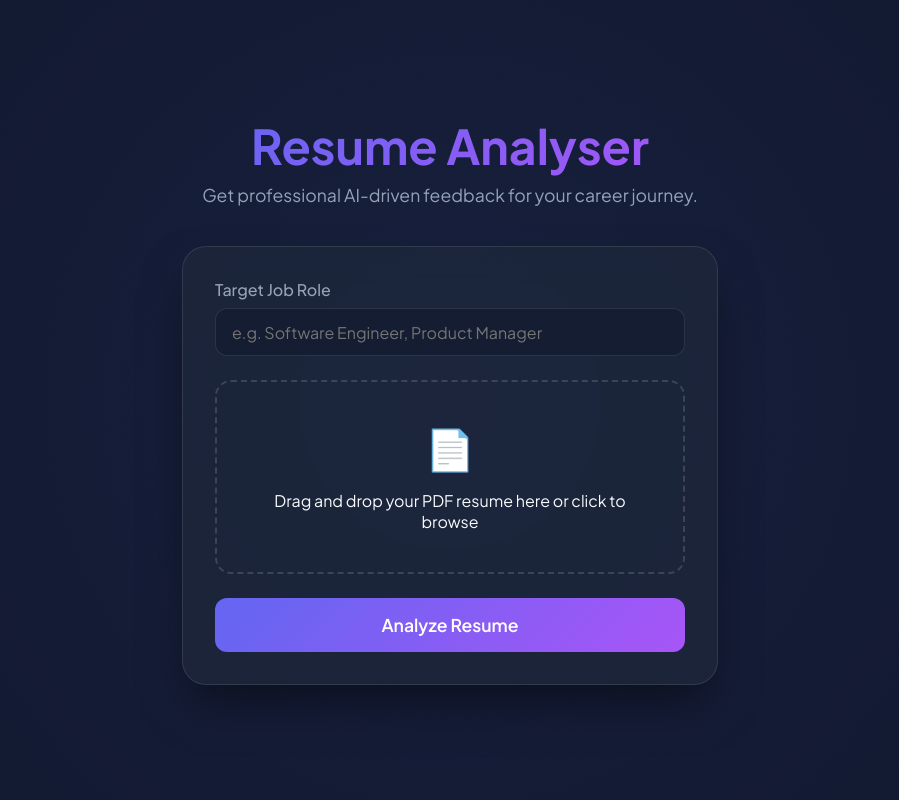
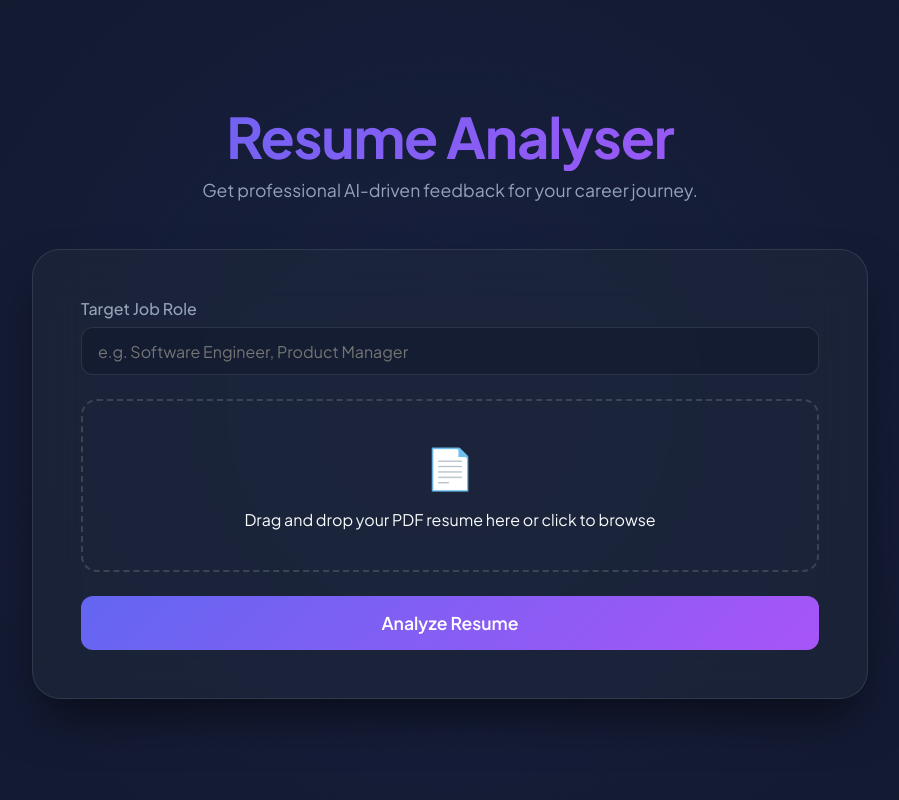
Before and after one commit to suryavashisth2010-ux/Resume-Analyzer, a Flask app: page / in a window 1280 px wide. Shown: the whole page, without its empty margins (190-1089 px from the left). Run offline with Flask 3, Linux system fonts and the light colour scheme; some libraries are stand-ins or nearby versions.

Commit message:
Update style.css

```diff
--- a/static/css/style.css
+++ b/static/css/style.css
@@ -1,12 +1,14 @@
-
 :root {
     --primary: #6366f1;
     --primary-hover: #4f46e5;
     --bg-dark: #0f172a;
-    --card-bg: rgba(30, 41, 59, 0.7);
+    --card-bg: rgba(30, 41, 59, 0.6);
     --text-main: #f8fafc;
     --text-dim: #94a3b8;
+    --success: #10b981;
+    --accent: #a855f7;
     --gradient: linear-gradient(135deg, #6366f1 0%, #a855f7 100%);
+    --glass-border: rgba(255, 255, 255, 0.1);
 }
 
 * {
@@ -49,38 +51,43 @@ body {
 
 .container {
     width: 100%;
-    max-width: 600px;
+    max-width: 900px;
     padding: 2rem;
     z-index: 1;
 }
 
 header {
     text-align: center;
-    margin-bottom: 2.5rem;
+    margin-bottom: 3rem;
 }
 
 .gradient-text {
     background: var(--gradient);
     -webkit-background-clip: text;
+    background-clip: text;
     -webkit-text-fill-color: transparent;
-    font-size: 3rem;
+    font-size: clamp(2rem, 8vw, 3.5rem);
     font-weight: 800;
     margin-bottom: 0.5rem;
+    letter-spacing: -0.02em;
 }
 
 .subtitle {
     color: var(--text-dim);
     font-size: 1.1rem;
+    max-width: 500px;
+    margin: 0 auto;
 }
 
 .card {
     background: var(--card-bg);
-    backdrop-filter: blur(16px);
-    border: 1px solid rgba(255, 255, 255, 0.1);
-    border-radius: 24px;
-    padding: 2rem;
-    box-shadow: 0 25px 50px -12px rgba(0, 0, 0, 0.5);
-    transition: transform 0.3s ease;
+    backdrop-filter: blur(24px);
+    -webkit-backdrop-filter: blur(24px);
+    border: 1px solid var(--glass-border);
+    border-radius: 28px;
+    padding: 3rem;
+    box-shadow: 0 25px 50px -12px rgba(0, 0, 0, 0.6);
+    transition: all 0.4s cubic-bezier(0.4, 0, 0.2, 1);
 }
 
 .input-group {
```
Also changed, not shown: other parts of static/css/style.css (+95 -4 lines).
